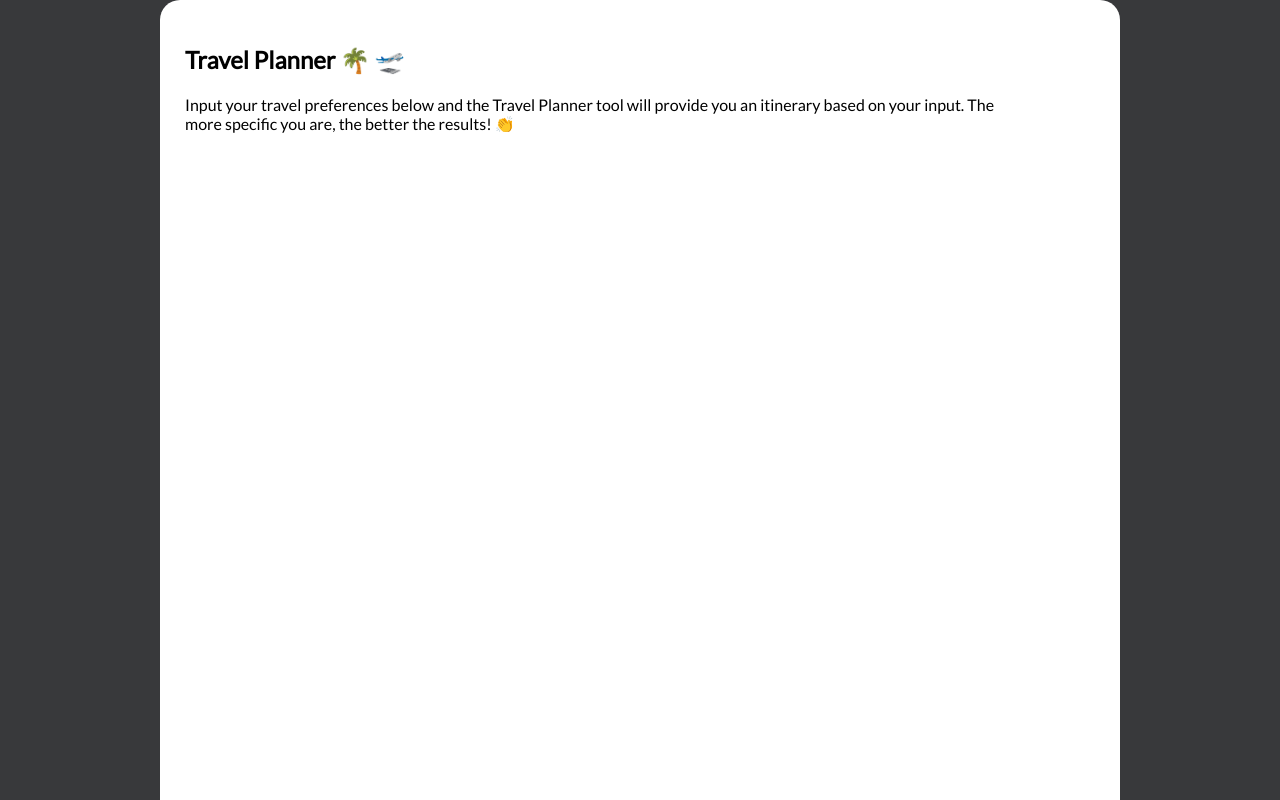
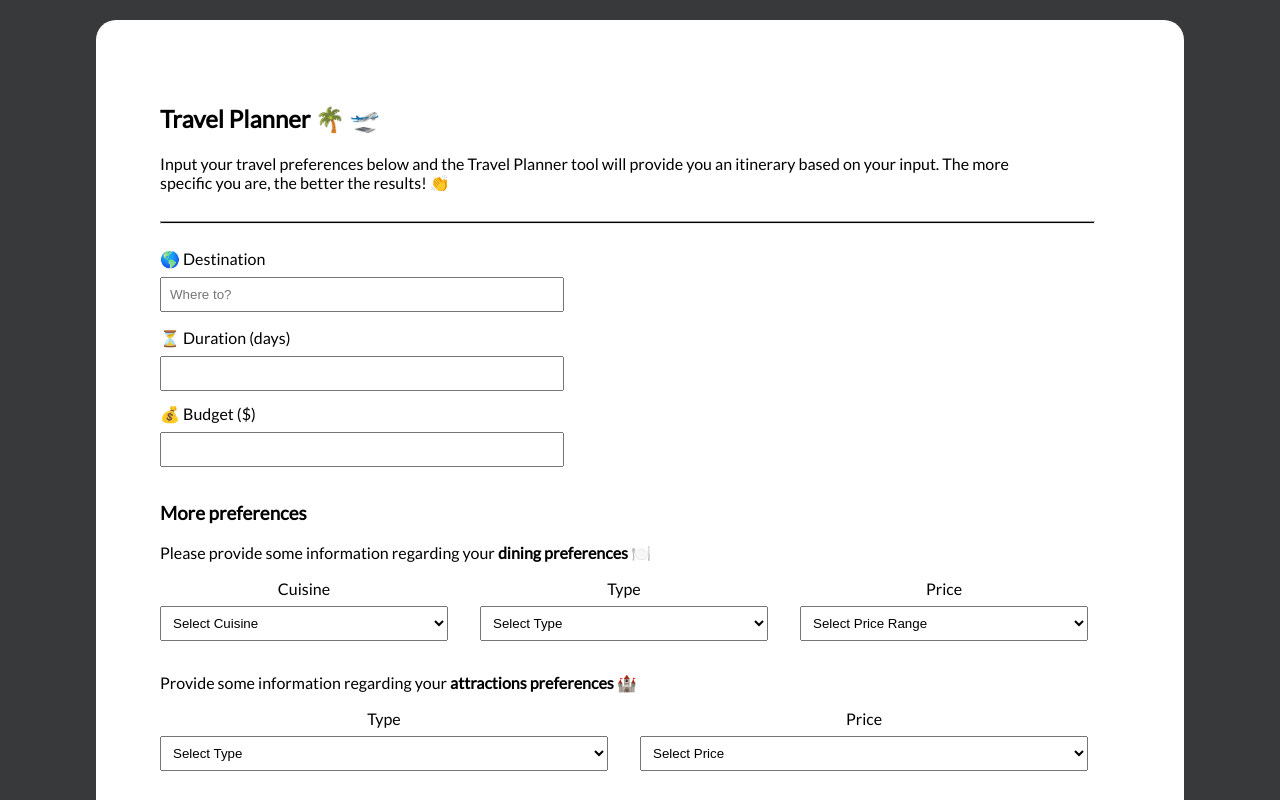
Before and after one commit to Rallefar1103/travel-planner-frontend, a React (Create React App) app: page / in a window 1280 px wide. Shown: the top 800 px of the page. Built offline with nearby package versions, Linux system fonts and the light colour scheme.

Commit message:
creates the first layout for the form UI

```diff
--- a/src/App.css
+++ b/src/App.css
@@ -1,6 +1,3 @@
-.App {
-  text-align: center;
-}
 
 
 .App-header {
@@ -10,4 +7,5 @@
   flex-direction: column;
   align-items: center;
   justify-content: center;
+  padding: 20px;
 }
--- a/src/App.tsx
+++ b/src/App.tsx
@@ -7,7 +7,6 @@ function App() {
   return (
     <div className="App">
       <header className="App-header">
-        {" "}
         <ItineraryForm />
       </header>
     </div>
--- a/src/components/itineraryForm.tsx
+++ b/src/components/itineraryForm.tsx
@@ -1,9 +1,46 @@
-import React from "react";
+import React, { useState } from "react";
 import "./styles/itineraryForm.css";
+import {
+  AttractionOptions,
+  DiningOptions,
+  Itinerary,
+  UserPreferences,
+} from "../models/itinerary";
 
 function handleSubmit() {}
 
 const ItineraryForm = () => {
+  const diningOptions: DiningOptions = {
+    cuisine: "",
+    priceRange: "",
+    type: "",
+  };
+
+  const attractionOptions: AttractionOptions = {
+    type: [""],
+  };
+
+  const userPref: UserPreferences = {
+    diningOptions: diningOptions,
+    attractionOptions: attractionOptions,
+  };
+
+  const [formState, setFormState] = useState<Itinerary>({
+    destination: "",
+    budget: "0",
+    duration: "0",
+    UserPreferences: userPref,
+  });
+
+  const handleChange = (
+    e: React.ChangeEvent<HTMLInputElement | HTMLTextAreaElement>
+  ) => {
+    setFormState({
+      ...formState,
+      [e.target.name]: e.target.value,
+    });
+  };
+
   return (
     <section id="itineraryForm">
       <h1 className="formTitle"> Travel Planner 🌴 🛫 </h1>
@@ -13,8 +50,117 @@ const ItineraryForm = () => {
         provide you an itinerary based on your input. The more specific you are,
         the better the results! 👏
       </p>
+      <hr />
+      <form className="form" onSubmit={handleSubmit}>
+        <div className="destinationField">
+          <label className="labelForDestination" htmlFor="destination">
+            🌎 Destination
+          </label>
+          <input
+            type="text"
+            name="destination"
+            value={formState.destination}
+            onChange={handleChange}
+            placeholder="Where to?"
+          />
+        </div>
 
-      <form className="form" onSubmit={handleSubmit}></form>
+        <div className="durationField">
+          <label className="labelForDuration" htmlFor="duration">
+            ⏳ Duration (days)
+          </label>
+          <input
+            type="number"
+            name="duration"
+            value={formState.destination}
+            onChange={handleChange}
+          />
+        </div>
+
+        <div className="budgetField">
+          <label className="labelForBudget" htmlFor="budget">
+            💰 Budget ($)
+          </label>
+          <input
+            type="number"
+            name="budget"
+            value={formState.destination}
+            onChange={handleChange}
+          />
+        </div>
+
+        <h3 className="userPreferencesText"> More preferences </h3>
+        <section className="userPreferences">
+          <p className="diningOptionsText">
+            Please provide some information regarding your{" "}
+            <span className="boldDiningOptions">dining preferences 🍽️</span>
+          </p>
+          <div className="diningOptions">
+            <div className="cuisineField">
+              <label htmlFor="labelForCuisine"> Cuisine </label>
+              <select name="cuisine">
+                <option value=""> Select Cuisine </option>
+                <option value="italian">Italian 🍝 </option>
+                <option value="mexican">Mexican 🌮 </option>
+                <option value="japanese">Japanese 🍣 </option>
+                <option value="mediterranean">Mediterranean 🥙 </option>
+                <option value="american">American 🍔 </option>
+              </select>
+            </div>
+
+            <div className="typeField">
+              <label htmlFor="labelForType"> Type </label>
+              <select name="type">
+                <option value=""> Select Type </option>
+                <option value="restaurant">Restaurant 🍴</option>
+                <option value="bar">Bar 🍸</option>
+              </select>
+            </div>
+
+            <div className="priceRangeField">
+              <label htmlFor="labelForPrinceRange"> Price </label>
+              <select name="priceRange">
+                <option value=""> Select Price Range </option>
+                <option value="budget">$</option>
+                <option value="midrange">$$</option>
+                <option value="expensive">$$$</option>
+                <option value="fineDining">$$$$</option>
+              </select>
+            </div>
+          </div>
+
+          <p className="attractionsOptionsText">
+            Provide some information regarding your{" "}
+            <span className="boldAttractionsOptions">
+              attractions preferences 🏰
+            </span>
+          </p>
+          <div className="attractionsOptions">
+            <div className="attractionTypeField">
+              <label htmlFor="labelForAttractionType"> Type </label>
+              <select name="Attraction Type">
+                <option value=""> Select Type </option>
+                <option value="art">Art 🖼️ </option>
+                <option value="outdoor">Outdoor 🏞️ </option>
+                <option value="monuments">Monuments 🗽 </option>
+                <option value="religion">Religion 🕌 </option>
+                <option value="sports">Sports 🏟️ </option>
+                <option value="city">City 🌆 </option>
+              </select>
+            </div>
+
+            <div className="attractionPrice">
+              <label htmlFor="labelForAttractionPrice"> Price </label>
+              <select name="attractionPrice">
+                <option value=""> Select Price </option>
+                <option value="budget">$</option>
+                <option value="midrange">$$</option>
+                <option value="highend">$$$</option>
+              </select>
+            </div>
+          </div>
+        </section>
+      </form>
     </section>
   );
 };
--- a/src/components/styles/itineraryForm.css
+++ b/src/components/styles/itineraryForm.css
@@ -3,6 +3,14 @@
 #itineraryForm, .formDescription, .formTitle {
     font-family: 'Lato', sans-serif;
 }
+
+hr {
+    background-color: black;
+    margin-bottom: 25px;
+    margin-right: 25px;
+    height: 1px;
+}
+
 
 #itineraryForm {
     flex-direction: column;
@@ -12,18 +20,109 @@
     background-color: white;
     border-radius: 20px;
     text-align: left;
+    padding: 4rem;
 
 }
 
-.formTitle {
-    padding-left: 25px;
-    padding-top: 25px;
-}
 
 .formDescription {
     font-size: 25;
     color: black;
-    width: 65vw;
-    padding-left: 25px;
-    padding-bottom: 25px;
+    width: 70vw;
+    padding-bottom: 0.75rem;
 }
+
+/* Labels */
+
+
+.labelForDestination {
+    display: block;
+    margin-bottom: 0.5rem;
+}
+
+input[name="destination"] {
+    width: 30vw;
+    padding: 0.5rem;
+    margin-bottom: 1rem;
+}
+
+
+
+.labelForDuration {
+    display: block;
+    margin-bottom: 0.5rem;
+}
+
+input[name="duration"] {
+    width: 30vw;
+    padding: 0.5rem;
+    margin-bottom: 1em;
+}
+
+
+.labelForBudget {
+    display: block;
+    margin-bottom: 0.5rem
+}
+
+input[name="budget"] {
+    width: 30vw;
+    padding: 0.5rem;
+    margin-bottom: 1rem;
+}
+
+/* Dining Options */
+.diningOptions {
+    display: flex;
+    flex-direction: row;
+    text-align: center;
+}
+
+.diningOptions > div {
+    margin-right: 2rem;
+    width: 100%;
+  }
+
+
+.diningOptions label {
+    display: block;
+    margin-bottom: 0.5rem;
+}
+
+.diningOptions select {
+    width: 100%;
+    padding: 0.5rem;
+    margin-bottom: 1rem;
+  }
+
+.boldDiningOptions {
+    font-weight: 800;
+}
+
+/* Attraction Options */
+.attractionsOptions {
+    display: flex;
+    flex-direction: row;
+    text-align: center;
+}
+
+.attractionsOptions > div {
+    margin-right: 2rem;
+    width: 100%;
+  }
+
+
+.attractionsOptions label {
+    display: block;
+    margin-bottom: 0.5rem;
+}
+
+.attractionsOptions select {
+    width: 100%;
+    padding: 0.5rem;
+    margin-bottom: 1rem;
+  }
+
+.boldAttractionsOptions {
+    font-weight: 800;
+}
--- a/src/index.css
+++ b/src/index.css
@@ -1,7 +1,3 @@
-* {
-  font-family: 'Poppins', sans-serif;
-}
-
 
 
 body {
--- a/src/models/itinerary.ts
+++ b/src/models/itinerary.ts
@@ -6,17 +6,17 @@ export type Itinerary = {
 
 };
 
-type UserPreferences = {
+export type UserPreferences = {
     diningOptions: DiningOptions;
     attractionOptions: AttractionOptions;
 };
 
-type DiningOptions = {
+export type DiningOptions = {
     type: string;
     cuisine: string;
     priceRange: string;
 };
 
-type AttractionOptions = {
+export type AttractionOptions = {
     type: string[];
 }
```
